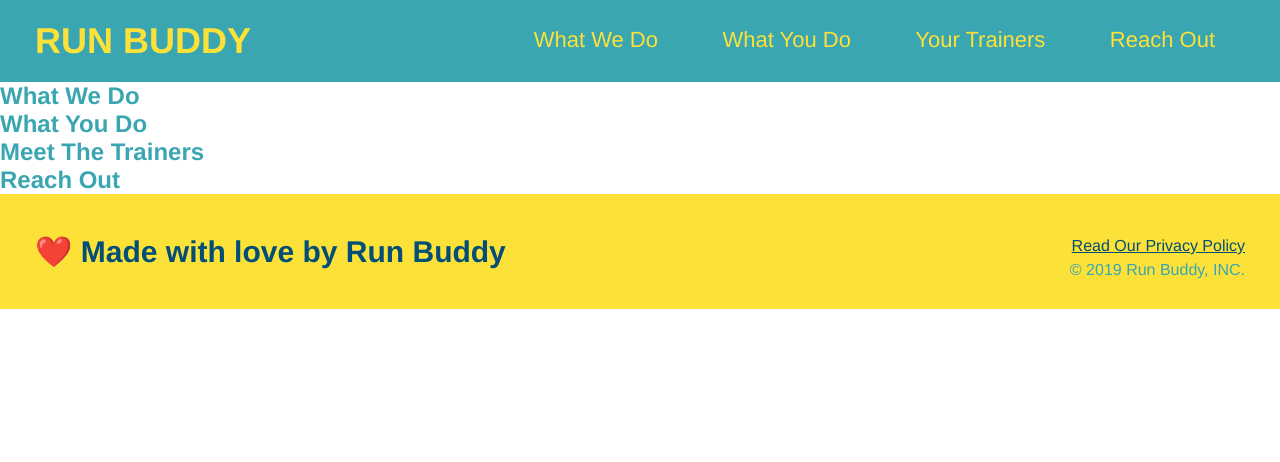
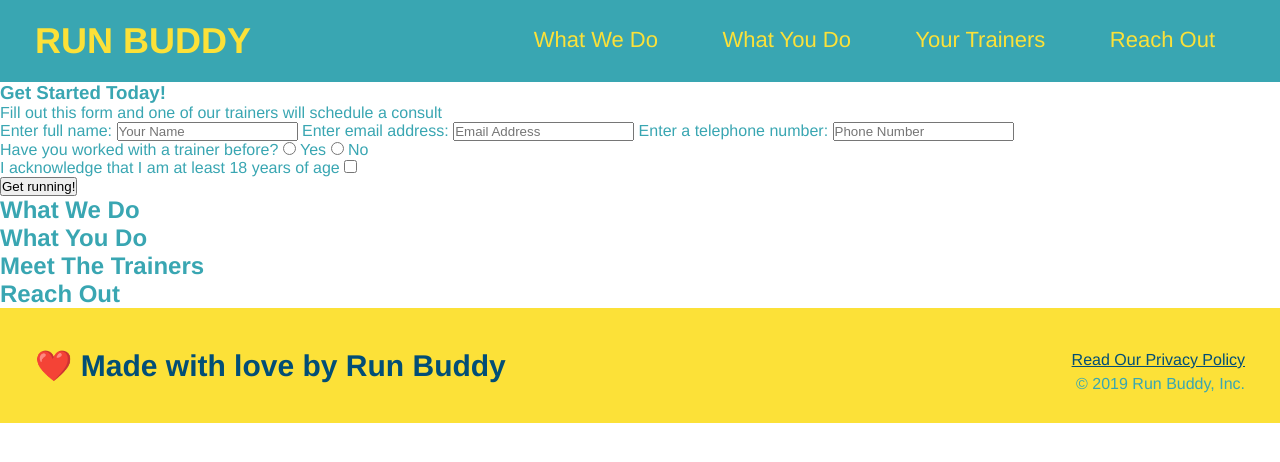
Before and after one commit to SabotageCat/run-buddy, a plain HTML site: page index.html in a window 1280 px wide. Drawn offline with Linux system fonts and the light colour scheme.

Commit message:
Added Html for Hero, and created a form

```diff
--- a/index.html
+++ b/index.html
@@ -34,6 +34,32 @@
 
         <!--hero/jumbotron-->
         <section>
+            <div>
+                <h3>Get Started Today!</h3>
+                <p>Fill out this form and one of our trainers will schedule a consult</p>
+                <form>
+                    <label for="name">Enter full name:</label>
+                    <input type="text" placeholder="Your Name" name="name" id="name" />
+                    <label for="email">Enter email address:</label>
+                    <input type="email" placeholder="Email Address" name="email" id="email" />
+                    <label for="phone">Enter a telephone number:</label>
+                    <input type="tel" placeholder="Phone Number" name="phone" id="phone" />
+                    <p>
+                        Have you worked with a trainer before?
+                        <input type="radio" name="trainer-confirm" id="trainer-yes" />
+                        <label for="trainer-yes">Yes</label>
+                        <input type="radio" name="trainer-confirm" id="trainer-no" />
+                        <label for="trainer-no">No</label>
+                    </p>
+                    <p>
+                         <label for="checkbox">I acknowledge that I am at least 18 years of age</label>
+                         <input type="checkbox" name="age-confirm"  id="checkbox" />
+                    </p>
+                    <button type="submit">
+                        Get running!
+                    </button>
+                </form>
+            </div>
         </section>
 
         <!--"what we do" section-->
@@ -61,7 +87,7 @@
             <h2>❤️ Made with love by Run Buddy</h2>
             <div>
                 <a href="#">Read Our Privacy Policy</a><br />
-                &copy; 2019 Run Buddy, INC.
+                &copy; 2019 Run Buddy, Inc.
             </div>
         </footer>
     </body>
```
